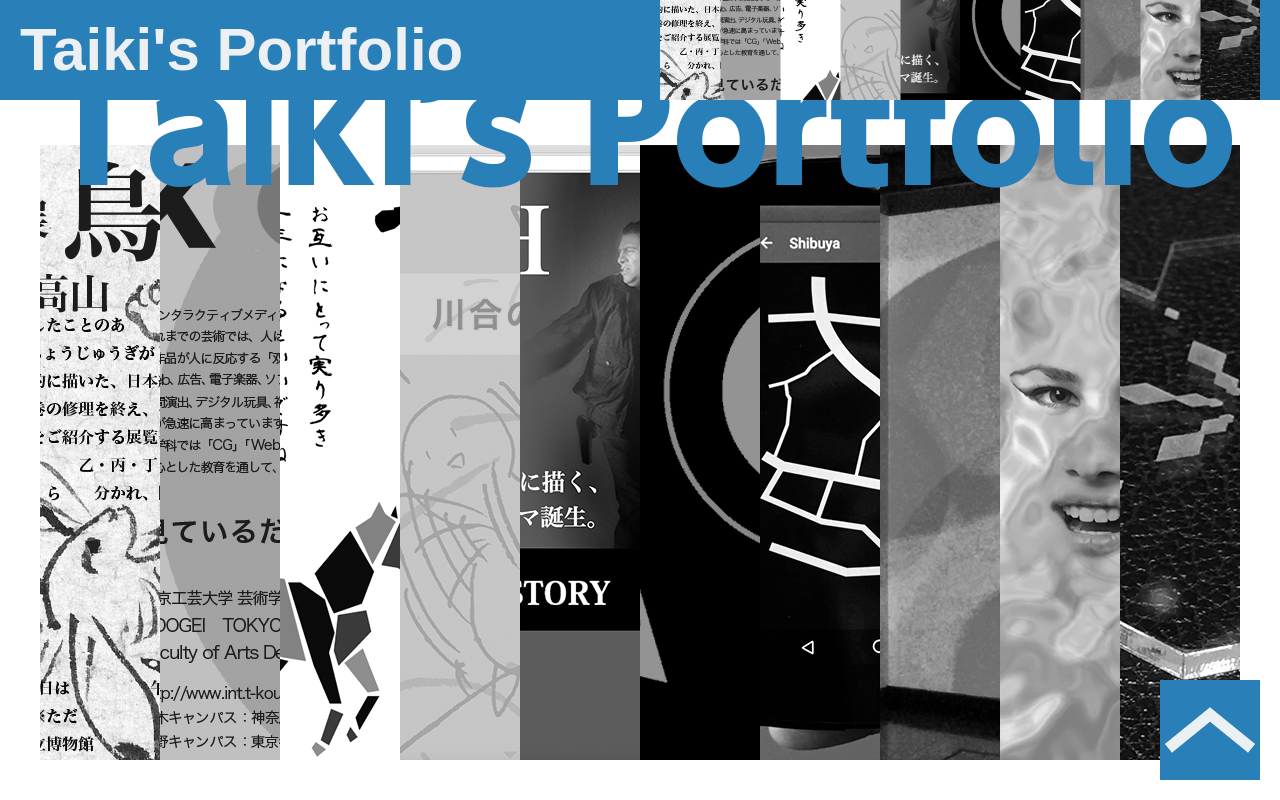
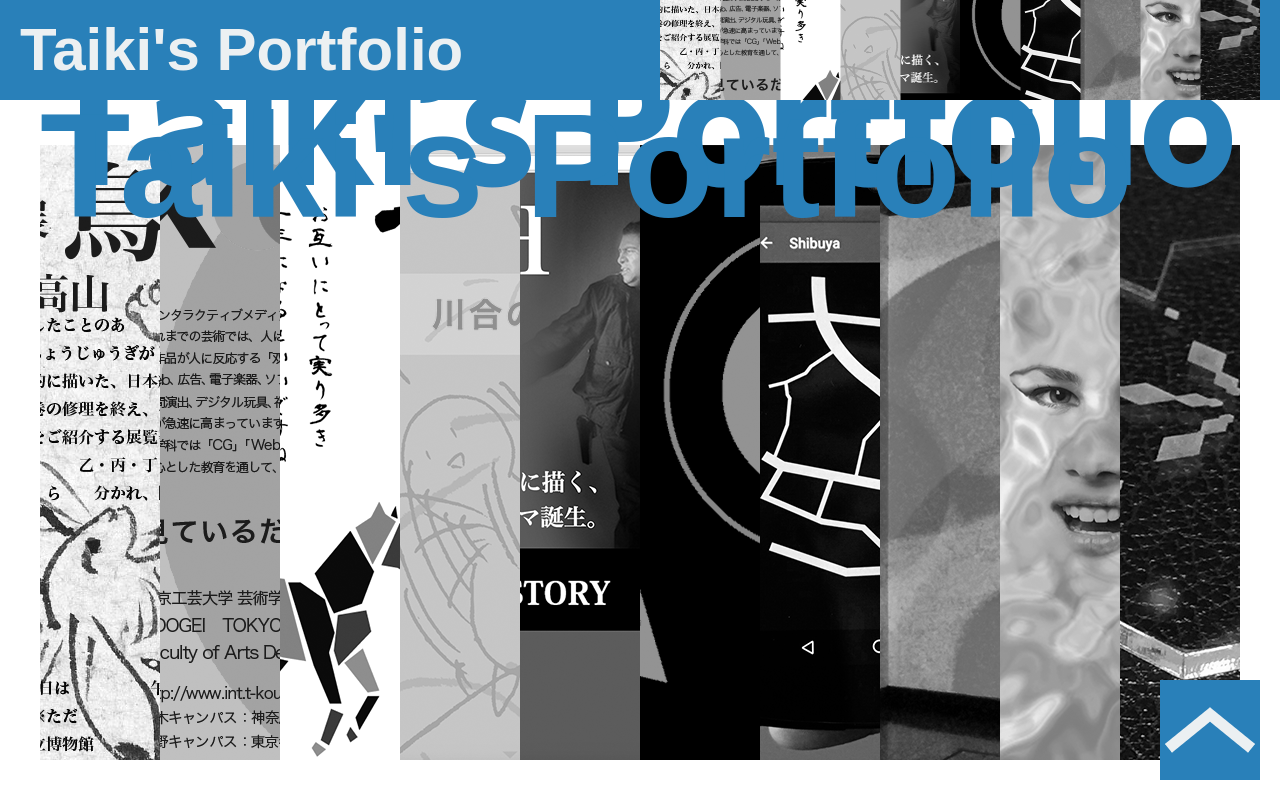
Before and after one commit to TaikiKine/pf_compass_dev, a website: page index.html in a window 1280 px wide. Shown: the top 800 px of the page. Drawn offline with nearby package versions, Linux system fonts and the light colour scheme; a script that the page names is missing.

```diff
--- a/index.html
+++ b/index.html
@@ -16,6 +16,7 @@
 <body>
   <div id="wrapper">
     <div id="top">
+      <h1>Taiki's Portfolio</h1>
       <ul id="gNavi">
         <li><a href="#tgrap"><img src="images/topnavi_01_off.png" alt="button"/></a></li>
         <li><a href="#tgfds"><img src="images/topnavi_02_off.png" alt="button"/></a></li>
--- a/sass/style.scss
+++ b/sass/style.scss
@@ -32,6 +32,10 @@
 }
 h1{
 	@include fontSet;
+	#top & {
+		position: absolute;
+		@include fontSet(H, 148px, bold);
+	}
 	#profile & {
 		@include fontSet(DB, 73px, bold);
 	}
@@ -107,7 +111,7 @@
 	padding: 55px 40px 0px 40px;
 }
 #top{
-	/* margin-left: 40px; */
+	position: relative;
 	width: 1200px;
 	height: 705px;
 	background-image: url(#{$imgPATH}topfont.png);
```
Also changed, not shown: css/style.css, cssmin/style.min.css, 2 other files.
